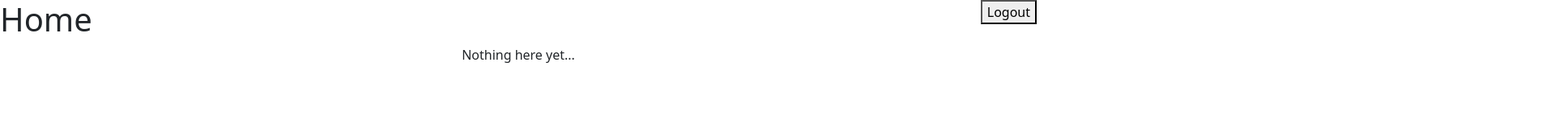
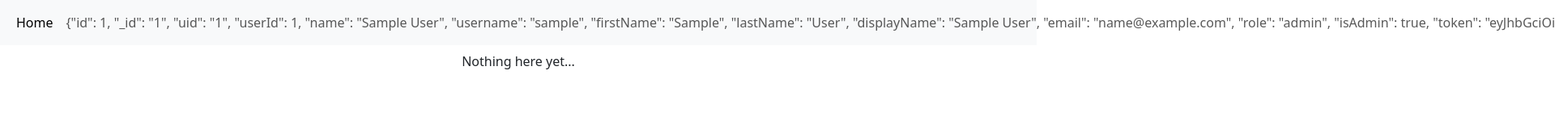
Before and after one commit to a-marquis30/a-marquis30.github.io, a plain HTML site: page Projects/WebMessenger/index.html in a window 1280 px wide. Shown: the top 160 px of the page at 81% size, 1920 px wide, since content can reach past the window. Drawn offline with nearby package versions, Linux system fonts and the light colour scheme; sample sign-in values are in the browser's storage.

Commit message:
Added navbar.

```diff
--- a/Projects/WebMessenger/index.html
+++ b/Projects/WebMessenger/index.html
@@ -22,10 +22,27 @@
         </head>
 
         <body>
-
             <header>
-                <h1 class="d-inline">Home</h1>
-                <button id="logoutButton" class="float-end d-inline">Logout</button>
+                <nav class="navbar navbar-expand-lg navbar-light bg-light">
+                    <div class="container-fluid">
+                        <button class="navbar-toggler" type="button" data-bs-toggle="collapse" data-bs-target="#navbarNavDropdown" aria-controls="navbarNavDropdown" aria-expanded="false" aria-label="Toggle navigation">
+                            <span class="navbar-toggler-icon"></span>
+                        </button>
+                        <div class="collapse navbar-collapse" id="navbarNavDropdown">
+                            <ul class="navbar-nav">
+                                <li class="nav-item">
+                                    <a class="nav-link active" aria-current="page" href="#">Home</a>
+                                </li>
+                                <li class="nav-item dropdown">
+                                    <a class="nav-link dropdown-toggle" href="#" id="navbarDropdownMenuLink" role="button" data-bs-toggle="dropdown" aria-expanded="false"></a>
+                                    <ul class="dropdown-menu" aria-labelledby="navbarDropdownMenuLink">
+                                        <li><a class="dropdown-item" href="#" onclick="signOut()">Sign out</a></li>
+                                    </ul>
+                                </li>
+                            </ul>
+                        </div>
+                    </div>
+                  </nav>
             </header>
 
             <main>
@@ -62,11 +79,14 @@
                     if (loggedIn !== 'true') {
                         window.location.href = "login.html";
                     }
+                    var user = sessionStorage.getItem('user');
+                    $('#navbarDropdownMenuLink').text(user);
                 }
-                $('#logoutButton').click(function() {
+
+                function signOut() {
                     sessionStorage.removeItem('loggedIn');
                     window.location.href = "login.html"; // Redirect to login page after logout
-                });
+                };
             </script>
         </body>
 </html>
```
Also changed, not shown: Projects/WebMessenger/login.html (+3 -0 lines), Projects/WebMessenger/signUp.html (+3 -0 lines).
